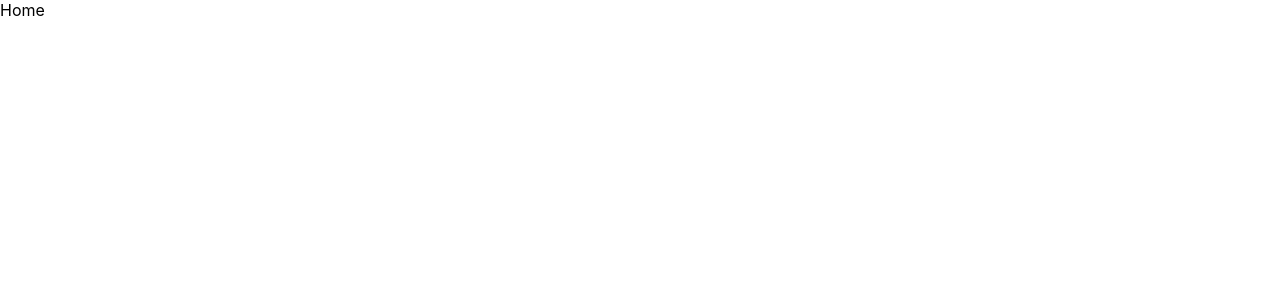
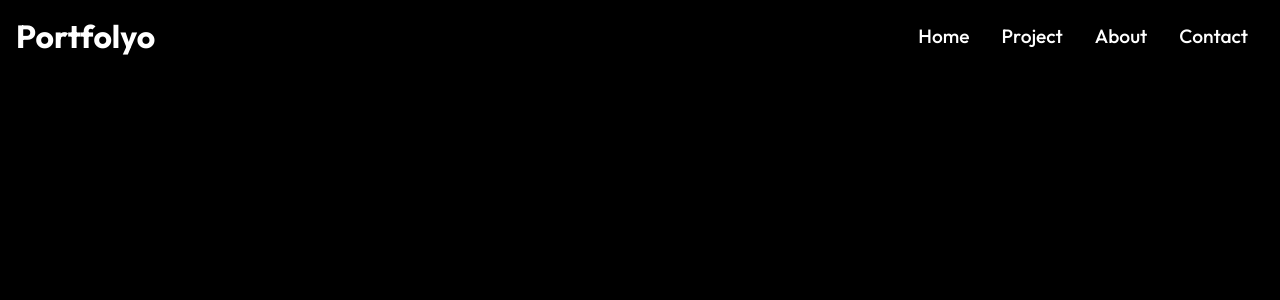
Before and after one commit to uluisik/responsive-portfolio, a React (Create React App) app: page / in a window 1280 px wide. Shown: the top 300 px of the page. Built offline with nearby package versions, Linux system fonts and the light colour scheme.

Commit message:
styling done index

```diff
--- /dev/null
+++ b/src/components/navbar/Navbar.js
@@ -0,0 +1,28 @@
+import React from "react";
+import "./NavbarStyles.css";
+import { Link } from "react-router-dom";
+const Navbar = () => {
+  return (
+    <div className="header">
+      <Link to="/">
+        <h1>Portfolyo</h1>
+      </Link>
+      <ul className="nav-menu">
+        <li>
+          <Link to="/">Home</Link>
+        </li>
+        <li>
+          <Link to="/project">Project</Link>
+        </li>
+        <li>
+          <Link to="/about">About</Link>
+        </li>
+        <li>
+          <Link to="/contact">Contact</Link>
+        </li>
+      </ul>
+    </div>
+  );
+};
+
+export default Navbar;
--- /dev/null
+++ b/src/components/navbar/NavbarStyles.css
@@ -0,0 +1,19 @@
+.header {
+  display: flex;
+  justify-content: space-between;
+  align-items: center;
+  padding: 1rem;
+}
+
+.nav-menu {
+  display: flex;
+}
+
+.nav-menu li {
+  padding: 0 1rem;
+}
+
+.nav-menu li a {
+  font-size: 1.2rem;
+  font-weight: 500;
+}
--- a/src/index.css
+++ b/src/index.css
@@ -1,13 +1,46 @@
-body {
+@import url("https://fonts.googleapis.com/css?family=Outfit:wght@100;200;300;400;500;600;700;800;900&display=swap");
+
+* {
+  box-sizing: border-box;
   margin: 0;
-  font-family: -apple-system, BlinkMacSystemFont, 'Segoe UI', 'Roboto', 'Oxygen',
-    'Ubuntu', 'Cantarell', 'Fira Sans', 'Droid Sans', 'Helvetica Neue',
-    sans-serif;
-  -webkit-font-smoothing: antialiased;
-  -moz-osx-font-smoothing: grayscale;
+  padding: 0;
+  font-family: "Outfit", sans-serif;
 }
 
-code {
-  font-family: source-code-pro, Menlo, Monaco, Consolas, 'Courier New',
-    monospace;
+body {
+  background-color: black;
 }
+h1,
+h4,
+p,
+a {
+  color: white;
+  text-decoration: none;
+}
+
+ul {
+  list-style-type: none;
+}
+
+.btn {
+  padding: 12px 32px;
+  font-size: 1rem;
+  text-transform: uppercase;
+  background: rgb(248, 217, 15);
+  color: #222;
+  border: 1px solid #fff;
+  font-weight: 600;
+  cursor: pointer;
+}
+
+.btn-light {
+  /* background: rgba(255, 255, 255, 0.2); */
+  background: transparent;
+  color: #fff;
+}
+
+.btn:hover {
+  background: rgba(255, 255, 255, 0.2);
+  color: #fff;
+  transition: 0.3s;
+}
--- a/src/router/Home.js
+++ b/src/router/Home.js
@@ -1,7 +1,12 @@
 import React from "react";
+import Navbar from "../components/navbar/Navbar";
 
 const Home = () => {
-  return <div>Home</div>;
+  return (
+    <div>
+      <Navbar />
+    </div>
+  );
 };
 
 export default Home;
```
